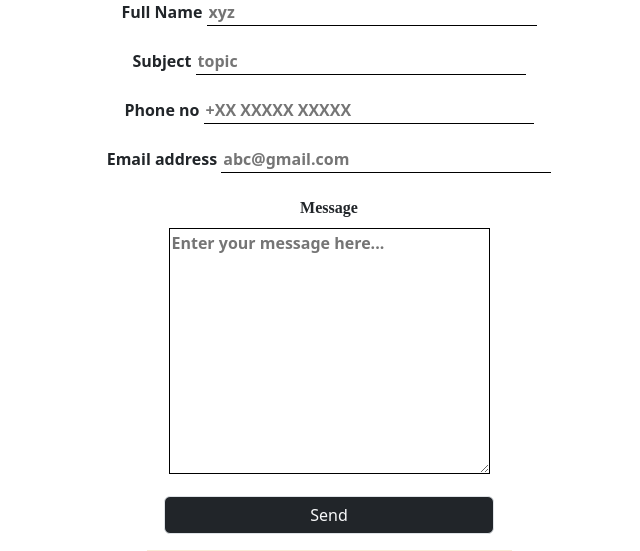
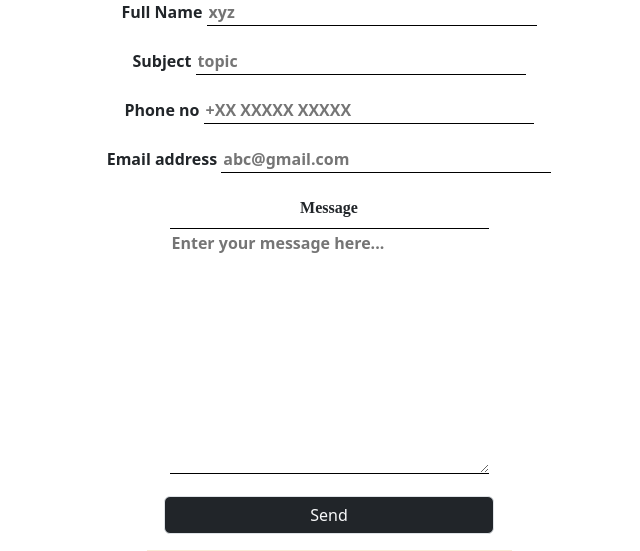
Before and after one commit to maazsiddiqui79/PORTFOLIO, a Flask app: template api/templates/index.html in a window 1280 px wide. Shown: the part 5380-5931 px from the top of the page, without its empty margins (311-951 px from the left). Run offline with Flask 3, Linux system fonts and the light colour scheme; the template is opened without the code that fills it, so the values that code supplies are empty; some libraries are stand-ins or nearby versions.

Commit message:
Update connect.html

```diff
--- a/api/templates/connect.html
+++ b/api/templates/connect.html
@@ -21,8 +21,9 @@
   }
 
   textarea {
-
-    border: 1px black solid;
+    border: none;
+    border-bottom: 1px black solid;
+    border-top: 1px black solid;
     font-weight: bolder;
   }
 </style>
```
